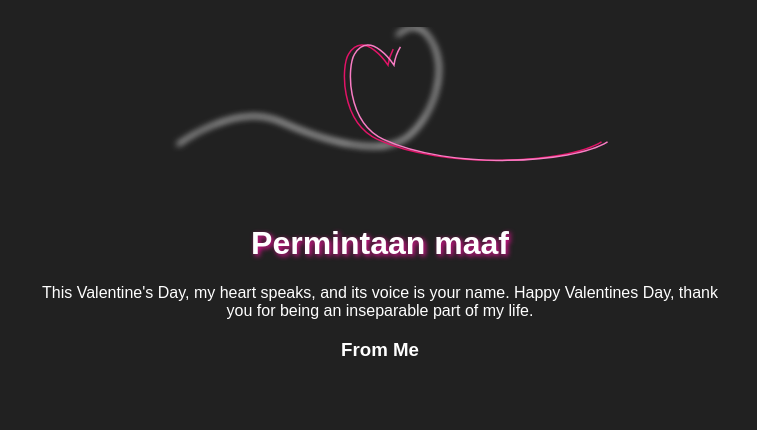
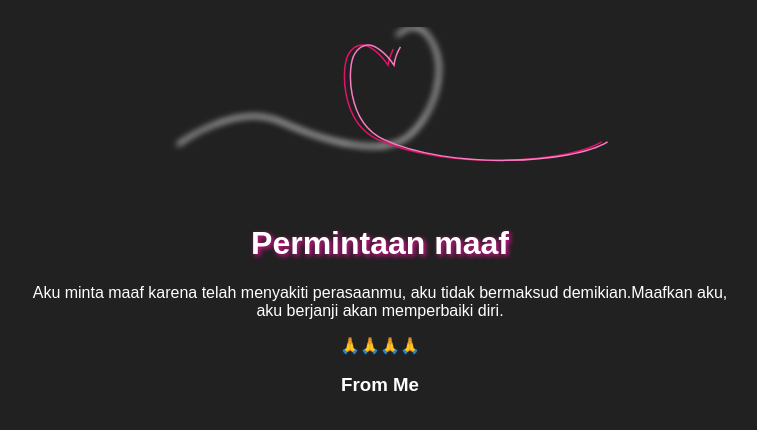
Before and after one commit to Marshatz/You, a plain HTML site: page valentine.html in a window 1280 px wide. Shown: the whole page, without its empty margins (260-1017 px from the left). Drawn offline with Linux system fonts and the light colour scheme.

Commit message:
update valentine.html

```diff
--- a/valentine.html
+++ b/valentine.html
@@ -28,7 +28,8 @@
   c-5,8-5.667,45.333,19.333,57C213.574,106.979,295.928,102.42,319,88"/>
 </svg>
   <h1>Permintaan maaf</h1>
-  <p>This Valentine's Day, my heart speaks, and its voice is your name. Happy Valentines Day, thank you for being an inseparable part of my life.</p>
+  <p>Aku minta maaf karena telah menyakiti perasaanmu, aku tidak bermaksud demikian.Maafkan aku, aku berjanji akan memperbaiki diri.</p>
+  <p>🙏🙏🙏🙏</p>
   <h3>From Me</h3>
   </div>
 </body>
```
